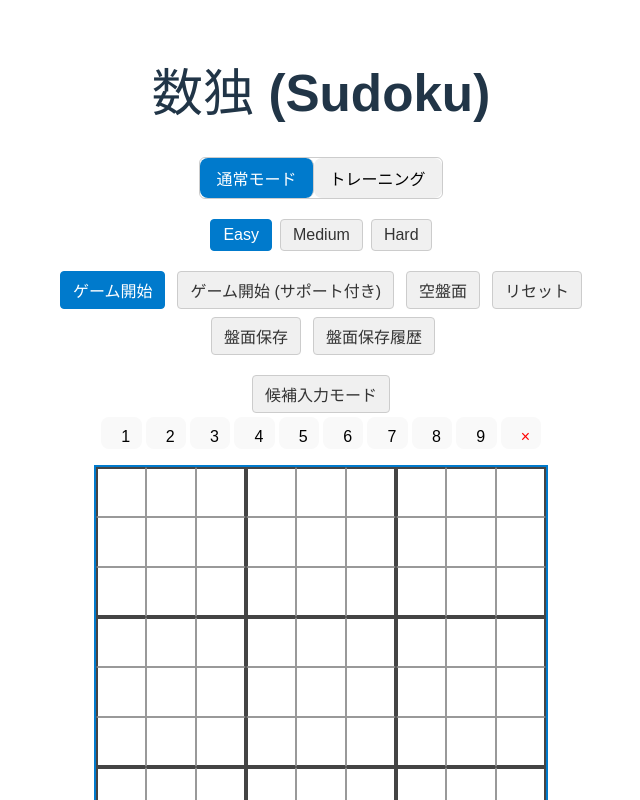
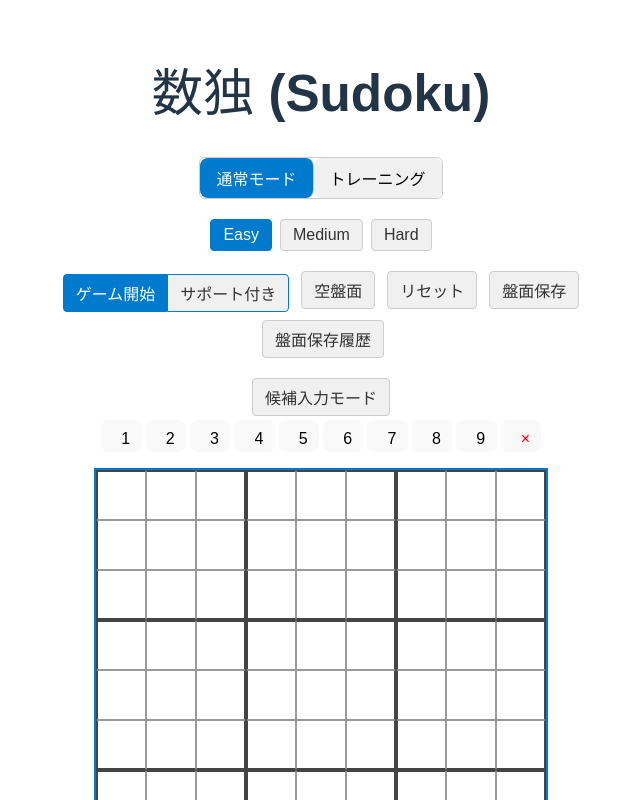
Before and after one commit to tako-chan0511/sudoku, a Vue app: page / in a window 1280 px wide. Shown: the top 800 px of the page, without its empty margins (319-959 px from the left). Built offline with nearby package versions, Linux system fonts and the light colour scheme.

Commit message:
ゲーム開始とサーポート機能ボタン付ける

```diff
--- a/src/App.vue
+++ b/src/App.vue
@@ -58,13 +58,16 @@
     </div>
 
     <div class="init-buttons">
-      <button v-if="gameMode === 'normal'" @click="startGame">
-        ゲーム開始
-      </button>
-      <!-- ★★★ 新機能ボタンの追加 ★★★ -->
-      <button v-if="gameMode === 'normal'" @click="startGameWithSupport" style="margin-left: 8px;">
-        ゲーム開始 (サポート付き)
-      </button>
+       <!-- ★★★ 修正点: 開始ボタンのグループ化とアクティブクラスの適用 ★★★ -->
+      <div class="start-group" v-if="gameMode === 'normal'">
+        <button @click="startGame" :class="{ active: activeStartMode === 'normal' }">
+          ゲーム開始
+        </button>
+        <button @click="startGameWithSupport" :class="{ active: activeStartMode === 'support' }">
+          サポート付き
+        </button>
+      </div>
+
       <button
         v-if="gameMode === 'training' && currentTrainingTechnique"
         @click="showTechniqueHint"
@@ -237,6 +240,9 @@ const LOCAL_STORAGE_KEY = "sudokuSavedPuzzles";
 const modalPosition = ref({ x: 0, y: 0 });
 const isDragging = ref(false);
 let dragOffset = { x: 0, y: 0 };
+
+// ★★★ 開始モードの状態を管理する新しいRef ★★★
+const activeStartMode = ref<'normal' | 'support'>('normal');
 
 let gamePuzzle: SudokuValue[][] = Array.from({ length: 9 }, () =>
   Array(9).fill(0)
@@ -492,6 +498,7 @@ function setDifficulty(diff: Difficulty) {
 }
 
 function startGame() {
+  activeStartMode.value = 'normal'; // ★★★ 状態を更新
   gameMode.value = "normal";
   errorMessage.value = "";
   currentTrainingTechnique.value = null;
@@ -516,6 +523,7 @@ function startGame() {
 
 // ★★★ 新機能のための関数 ★★★
 function startGameWithSupport() {
+  activeStartMode.value = 'support'; // ★★★ 状態を更新
   startGame(); // まず通常のゲーム開始処理を呼び出す
 
   // ゲーム開始処理が終わった後で候補を表示する
@@ -535,6 +543,7 @@ function startGameWithSupport() {
 
 
 function clearPuzzle(selectDefaultCell: boolean = true) {
+  activeStartMode.value = 'normal'; // ★★★ 状態を更新
   errorMessage.value = "";
   gamePuzzle = Array.from(
     { length: 9 },
@@ -986,4 +995,34 @@ function deletePuzzle(id: string) {
   padding: 6px;
   font-size: 1rem;
 }
+/* ★★★ 開始ボタン用の新しいスタイル ★★★ */
+.start-group {
+  display: inline-flex;
+  border-radius: 4px;
+  overflow: hidden;
+  vertical-align: middle;
+  margin: 4px;
+}
+.start-group button {
+  margin: 0;
+  border: 1px solid #007acc;
+  background-color: #f0f0f0;
+  color: #333;
+  border-right-width: 0;
+  border-radius: 0;
+}
+.start-group button:last-child {
+  border-right-width: 1px;
+  border-top-right-radius: 4px;
+  border-bottom-right-radius: 4px;
+}
+.start-group button:first-child {
+  border-top-left-radius: 4px;
+  border-bottom-left-radius: 4px;
+}
+.start-group button.active {
+  background-color: #007acc;
+  color: #fff;
+  border-color: #007acc;
+}
 </style>
```
